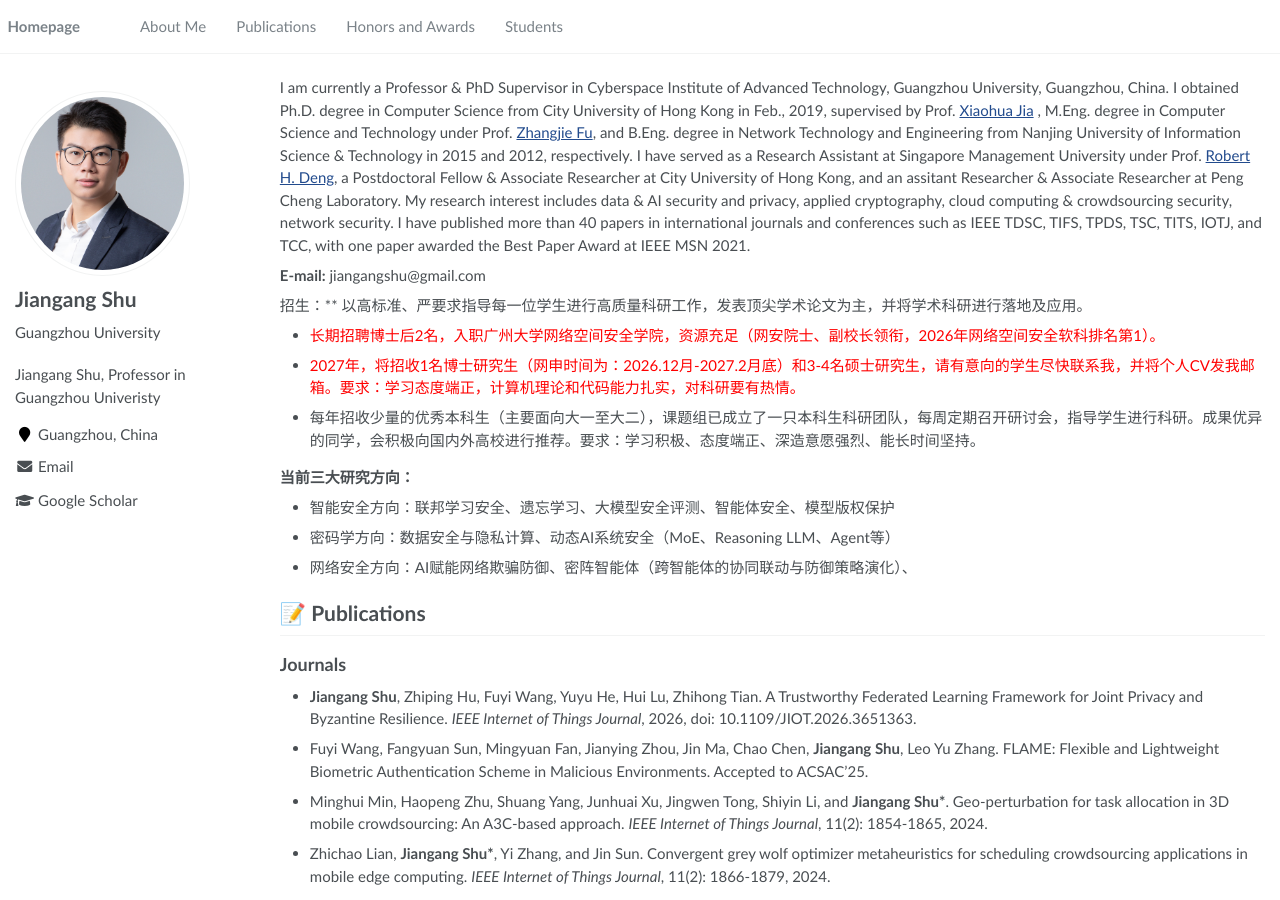
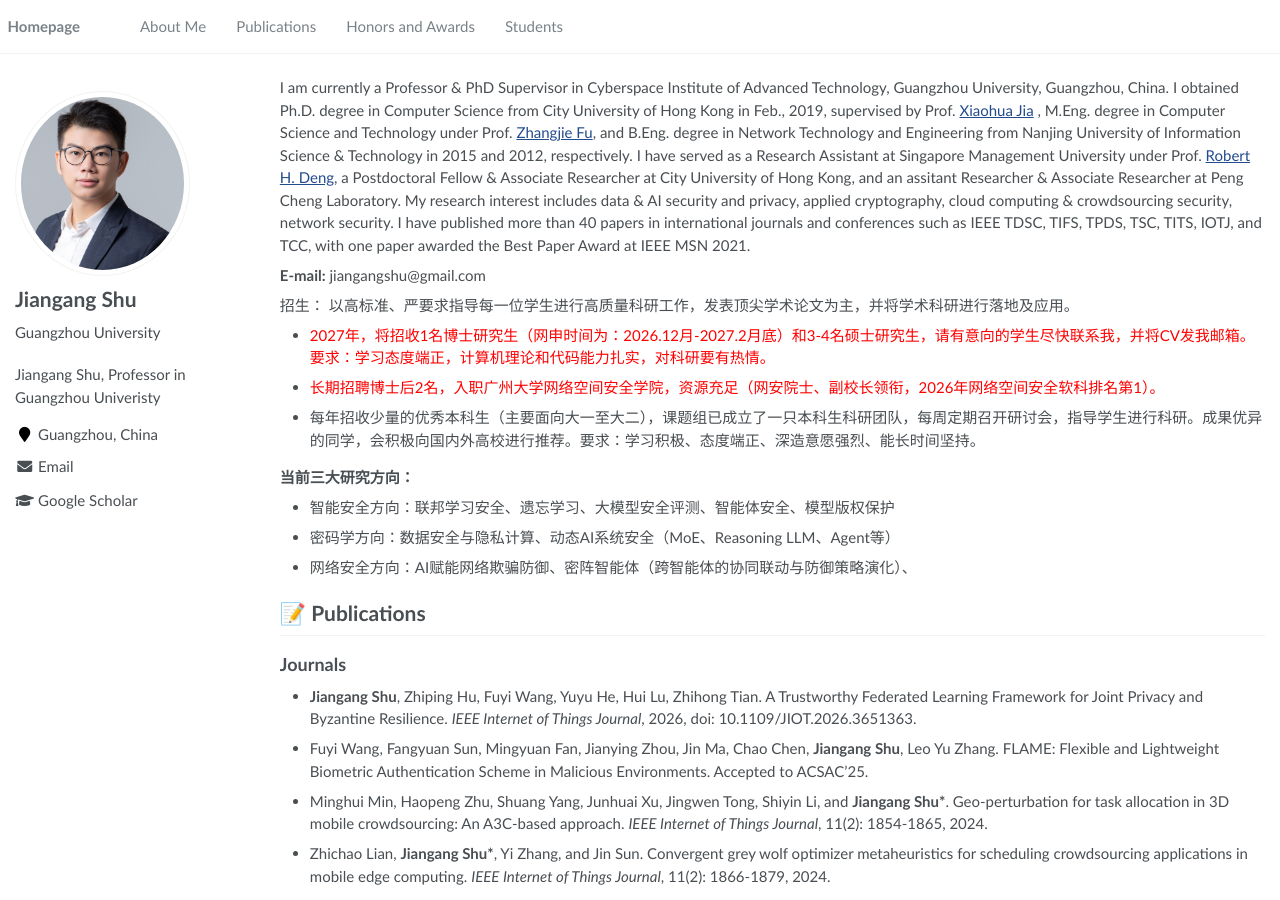
Before and after one commit to jgshu/jgshu.github.io, a Jekyll site: the page built from _pages/about.md, in a window 1280 px wide and 900 px high. Built offline with Jekyll 4.4.1, drawn with Linux system fonts in a browser that asks for light colours.

Commit message:
Update about.md

```diff
--- a/_pages/about.md
+++ b/_pages/about.md
@@ -22,10 +22,10 @@ I am currently a Professor &#38; PhD Supervisor in Cyberspace Institute of Advan
 **E-mail:** jiangangshu&#64;gmail.com
 
 
-招生：** 以高标准、严要求指导每一位学生进行高质量科研工作，发表顶尖学术论文为主，并将学术科研进行落地及应用。
+招生： 以高标准、严要求指导每一位学生进行高质量科研工作，发表顶尖学术论文为主，并将学术科研进行落地及应用。
 
+- <font color='red'> 2027年，将招收1名博士研究生（网申时间为：2026.12月-2027.2月底）和3-4名硕士研究生，请有意向的学生尽快联系我，并将CV发我邮箱。要求：学习态度端正，计算机理论和代码能力扎实，对科研要有热情。</font>
 - <font color='red'> 长期招聘博士后2名，入职广州大学网络空间安全学院，资源充足（网安院士、副校长领衔，2026年网络空间安全软科排名第1）。</font>
-- <font color='red'> 2027年，将招收1名博士研究生（网申时间为：2026.12月-2027.2月底）和3-4名硕士研究生，请有意向的学生尽快联系我，并将个人CV发我邮箱。要求：学习态度端正，计算机理论和代码能力扎实，对科研要有热情。</font>
 - 每年招收少量的优秀本科生（主要面向大一至大二），课题组已成立了一只本科生科研团队，每周定期召开研讨会，指导学生进行科研。成果优异的同学，会积极向国内外高校进行推荐。要求：学习积极、态度端正、深造意愿强烈、能长时间坚持。
 
 **当前三大研究方向：**
```
